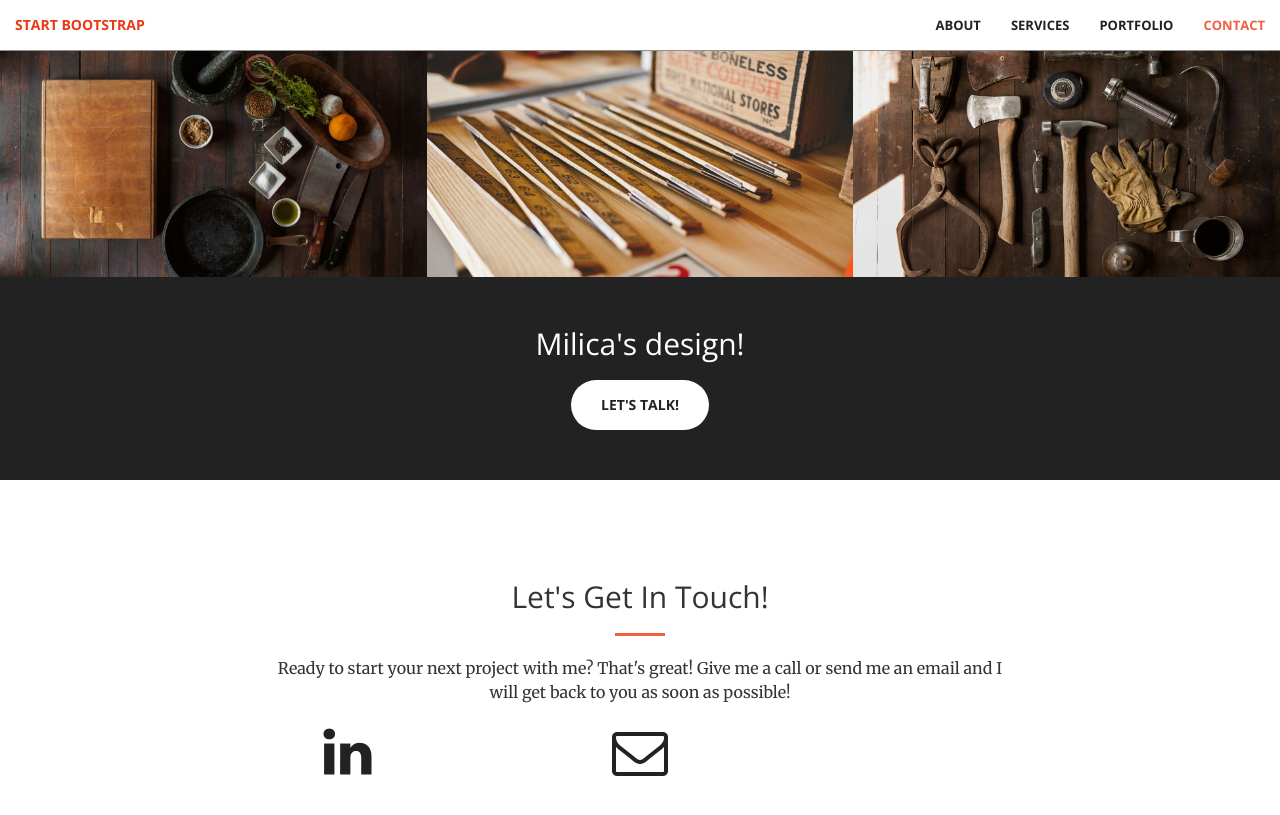
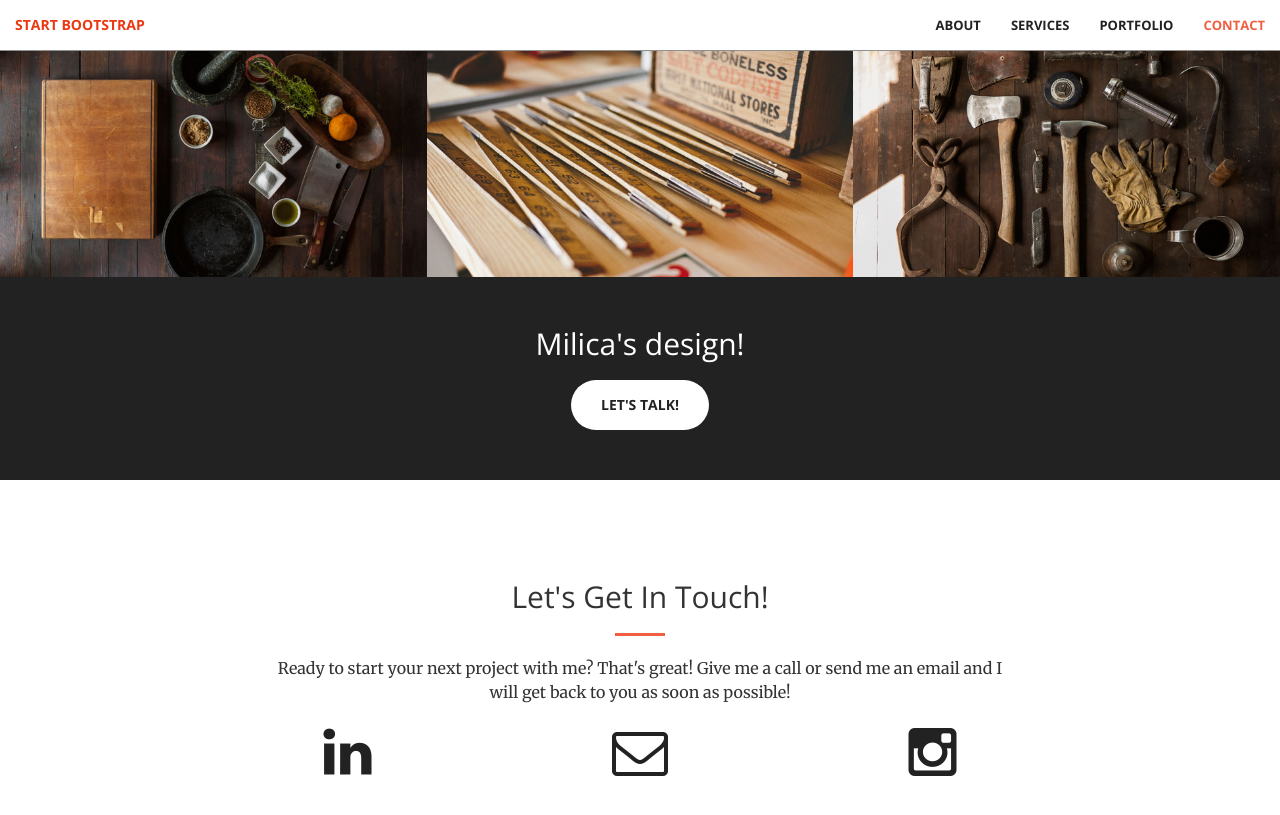
Before and after one commit to meiarchi/meiarchi.github.io, a Jekyll site: the page built from index.html, in a window 1280 px wide and 900 px high, scrolled down 2005 px. Shown: the top 815 px of the window. Built offline with Jekyll 4.4.1, drawn with Linux system fonts in a browser that asks for light colours.

Commit message:
update8.2

```diff
--- a/_includes/contact.html
+++ b/_includes/contact.html
@@ -20,7 +20,7 @@
         </div>
         <div class="col-lg-2 col-lg-offset-1 text-center">
             <a href="https://www.instagram.com/mei_arch/">
-            <i class="fa fa-issuu fa-3x wow bounceIn" data-wow-delay=".1s"></i>
+            <i class="fa fa-instagram fa-3x wow bounceIn" data-wow-delay=".1s"></i>
                 <p>{{ site.instagram_username }}</p>
             </a>
         </div>
```
